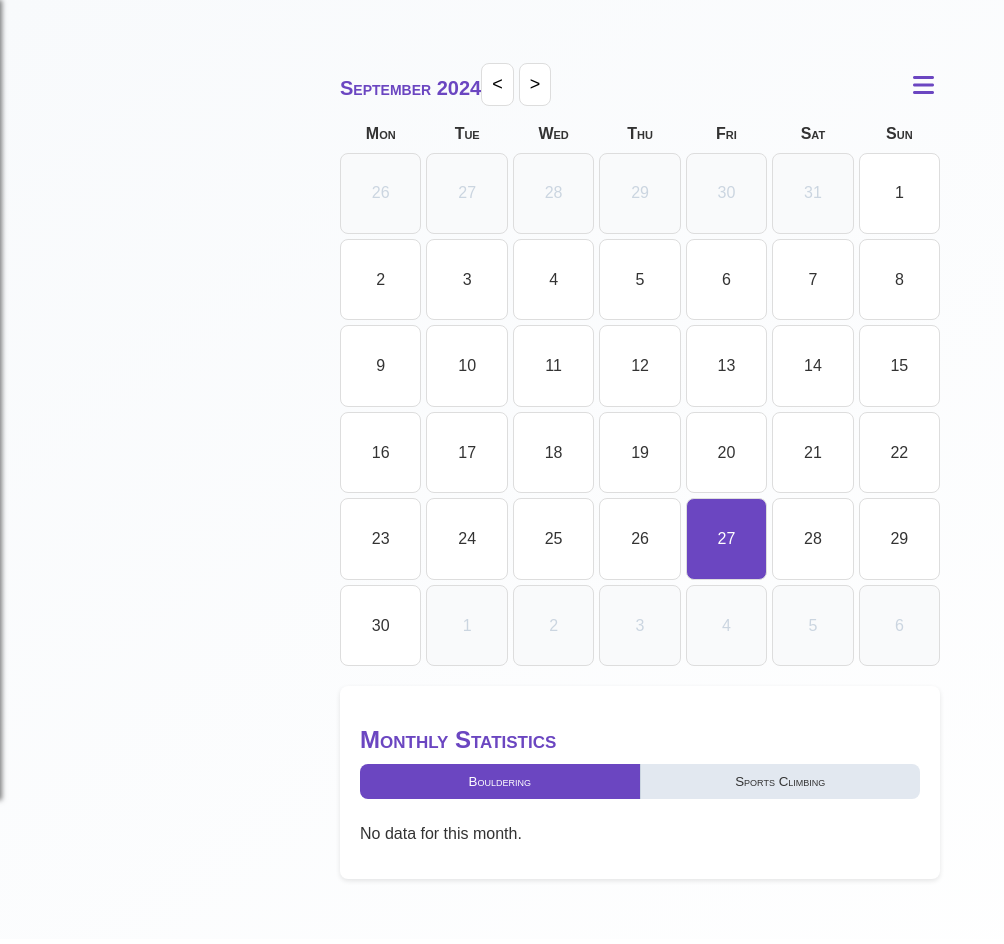
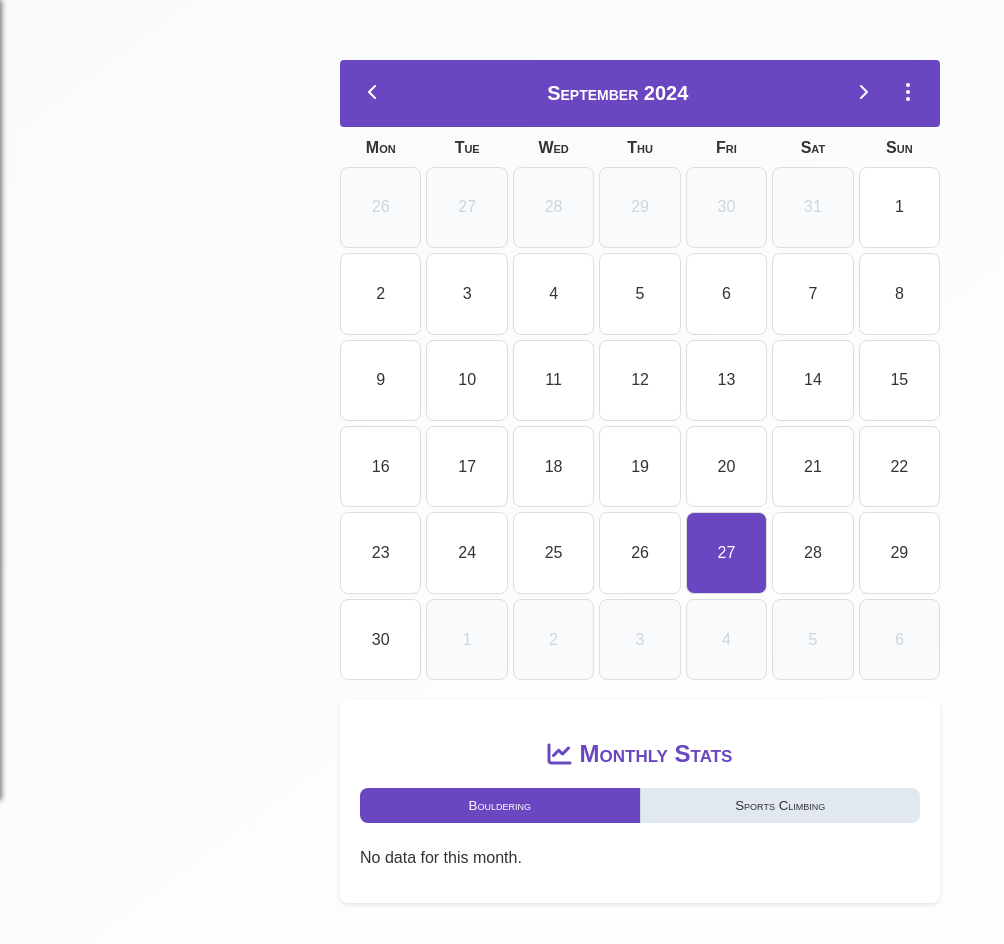
Before and after one commit to sergeakeen/climbtrack, a plain HTML site: page index.html in a window 1280 px wide. Shown: the whole page, without its empty margins (0-1004 px from the left). Drawn offline with nearby package versions, Linux system fonts and the light colour scheme.

Commit message:
design changes

```diff
--- a/index.html
+++ b/index.html
@@ -22,22 +22,40 @@
   <div class="container">
     <!-- Calendar Section -->
     <div class="calendar-container">
-      <div class="calendar-header">
-        <div class="calendar-nav">
-          <h2 id="month-year"></h2><button id="prev-month" class="month-nav">&lt;</button>
-
-          <button id="next-month" class="month-nav">&gt;</button>
+      <header class="calendar-header">
+        <button id="prev-month" class="nav-button" aria-label="Previous month">
+          <!-- SVG for left arrow -->
+          <svg xmlns="http://www.w3.org/2000/svg" width="24" height="24" fill="none" stroke="currentColor" stroke-width="2" stroke-linecap="round" stroke-linejoin="round">
+            <polyline points="15 18 9 12 15 6"></polyline>
+          </svg>
+        </button>
+        <div id="month-year" class="month-display"></div>
+        <div>
+          <button id="next-month" class="nav-button" aria-label="Next month">
+            <!-- SVG for right arrow -->
+            <svg xmlns="http://www.w3.org/2000/svg" width="24" height="24" fill="none" stroke="currentColor" stroke-width="2" stroke-linecap="round" stroke-linejoin="round">
+              <polyline points="9 18 15 12 9 6"></polyline>
+            </svg>
+          </button>
+          <button id="burgerMenu" class="menu-button" aria-label="More options">
+            <!-- SVG for menu -->
+            <svg xmlns="http://www.w3.org/2000/svg" width="24" height="24" fill="none" stroke="currentColor" stroke-width="2" stroke-linecap="round" stroke-linejoin="round">
+              <circle cx="12" cy="12" r="1"></circle>
+              <circle cx="12" cy="5" r="1"></circle>
+              <circle cx="12" cy="19" r="1"></circle>
+            </svg>
+          </button>
         </div>
-        <button id="burgerMenu" class="burger-menu">
-          <i class="fas fa-bars burger-icon"></i>
-        </button>
-      </div>
+      </header>
       <div id="calendar"></div>
     </div>
 
     <!-- Monthly Statistics -->
     <div class="stats-container">
-      <h2>Monthly Statistics</h2>
+      <h2 class="stats-header">
+        <i class="fas fa-chart-line"></i>
+        Monthly Stats
+      </h2>
       <div class="tabs">
         <button class="tab-button active" data-tab="bouldering">Bouldering</button>
         <button class="tab-button" data-tab="sports-climbing">Sports Climbing</button>
--- a/script.js
+++ b/script.js
@@ -785,10 +785,11 @@ function updateStatistics() {
         `Hardest ${type === 'Bouldering' ? 'Flash' : 'Onsight'}`,
         hardestFlashOnsightGrade
       );
+      const hardestRouteTitle = type === 'Bouldering' ? 'Hardest Boulder' : 'Hardest Route';
       const hardestRouteGrade = monthlyStats[type].hardestRouteId
         ? getGradeName(monthlyStats[type].hardestRouteId, type)
         : 'N/A';
-      const hardestRouteCard = createStatCard('Hardest Route', hardestRouteGrade);
+      const hardestRouteCard = createStatCard(hardestRouteTitle, hardestRouteGrade);
       const averageGradeName = monthlyStats[type].averageGradeId
         ? getGradeName(monthlyStats[type].averageGradeId, type)
         : 'N/A';
--- a/styles.css
+++ b/styles.css
@@ -29,54 +29,42 @@ h3 {
 
 /* Calendar Styles */
 .calendar-container {
-  margin-top: 20px; /* Adjust as needed since the header is removed */
+  margin-top: 20px;
   margin-bottom: 20px;
 }
 
 .calendar-header {
+  background-color: #6b46c1; /* Main theme color */
+  color: white;
+  padding: 16px;
   display: flex;
+  justify-content: space-between;
   align-items: center;
-  justify-content: space-between;
-  margin-bottom: 10px; /* Adjust as needed */
+  border-radius: 4px;
+  margin-bottom: 5pt;
 }
 
-/* Style for the navigation arrows and month name */
-.calendar-nav {
-  display: flex;
-  align-items: center;
+.nav-button, .menu-button {
+  background: none;
+  border: none;
+  color: white;
+  cursor: pointer;
+  padding: 4px;
+  border-radius: 4px;
 }
 
-.month-nav {
-  background-color: #fff;
-  border: 1px solid #ddd;
-  border-radius: 8px;
-  font-size: 18px;
-  cursor: pointer;
-  padding: 10px;
-  margin-right: 5px;
+.nav-button:hover, .menu-button:hover {
+  background-color: rgba(255, 255, 255, 0.2);
 }
 
-.month-nav:hover {
-  background-color: #f0f0f0;
+.menu-button {
+  margin-left: 8px;
 }
 
-#month-year {
+.month-display {
   font-size: 20px;
   font-weight: bold;
   font-variant: small-caps;
-  color: #6b46c1;
-}
-
-/* Adjust burger menu position */
-.burger-menu {
-  background: none;
-  border: none;
-  cursor: pointer;
-}
-
-.burger-icon {
-  font-size: 24px;
-  color: #6b46c1;
 }
 
 #calendar {
@@ -242,7 +230,7 @@ h3 {
   background-color: #f3f4f6;
   border-radius: 8px;
   padding: 15px;
-  text-align: center;
+  text-align: left;
   flex: 1 1 calc(33.333% - 10px);
   box-sizing: border-box;
 }
@@ -254,7 +242,7 @@ h3 {
 }
 
 .stat-card p {
-  color: #6b46c1;
+  color: #5f4c85;
   font-size: 24px;
   font-weight: bold;
   margin: 0;
@@ -425,6 +413,20 @@ h3 {
   margin: 5px 0;
 }
 
+.stats-header {
+  display: flex;
+  align-items: center;
+  justify-content: center;
+  color: #6b46c1;
+  margin-bottom: 20px;
+  font-variant: small-caps;
+}
+
+.stats-header i {
+  margin-right: 8px;
+  font-size: 24px;
+}
+
 .workout-summary-buttons {
   display: flex;
   gap: 10px;
@@ -579,3 +581,8 @@ tr:nth-child(even) {
     margin: 100px auto;
   }
 }
+@media (max-width: 600px) {
+  .stats-container canvas {
+    min-height: 300px; /* Increase as needed */
+  }
+}
```
